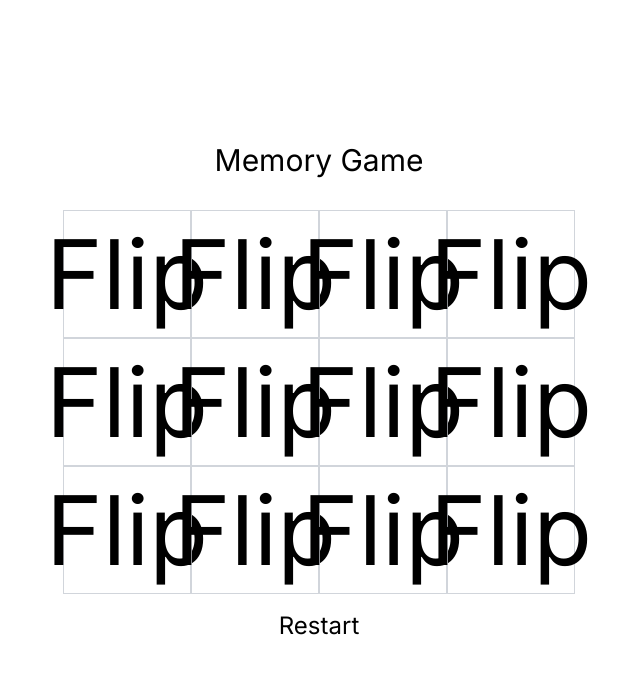
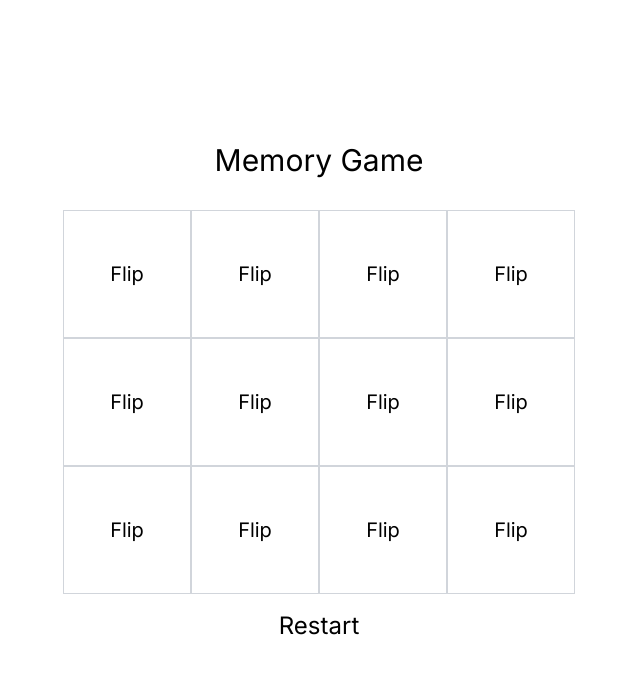
Before and after one commit to mohitarora249/game, a Next.js app: page /memory-game in a window 1280 px wide. Shown: the top 674 px of the page, without its empty margins (321-961 px from the left). Built offline with nearby package versions, Linux system fonts and the light colour scheme.

Commit message:
some changes

```diff
--- a/app/memory-game/page.tsx
+++ b/app/memory-game/page.tsx
@@ -33,7 +33,7 @@ const Cell = ({ idx, onCardClickHandler, emoji, filppedCardsIdx }: Props) => {
   if(emoji === "") return <div className="h-32 w-32 border border-gray-300 flex justify-center items-center" />
   return (
     <div onClick={onClick} key={emoji} className="h-32 w-32 border border-gray-300 flex justify-center items-center">
-      {filppedCardsIdx.indexOf(idx) > -1 ? <div className="text-[6rem] flex justify-center items-center" dangerouslySetInnerHTML={{ __html: emoji }} /> : <div className="text-[6rem] flex justify-center items-center">Flip</div>}
+      {filppedCardsIdx.indexOf(idx) > -1 ? <div className="text-[6rem] flex justify-center items-center" dangerouslySetInnerHTML={{ __html: emoji }} /> : <div className="text-xl flex justify-center items-center">Flip</div>}
     </div>
   )
 }
```
